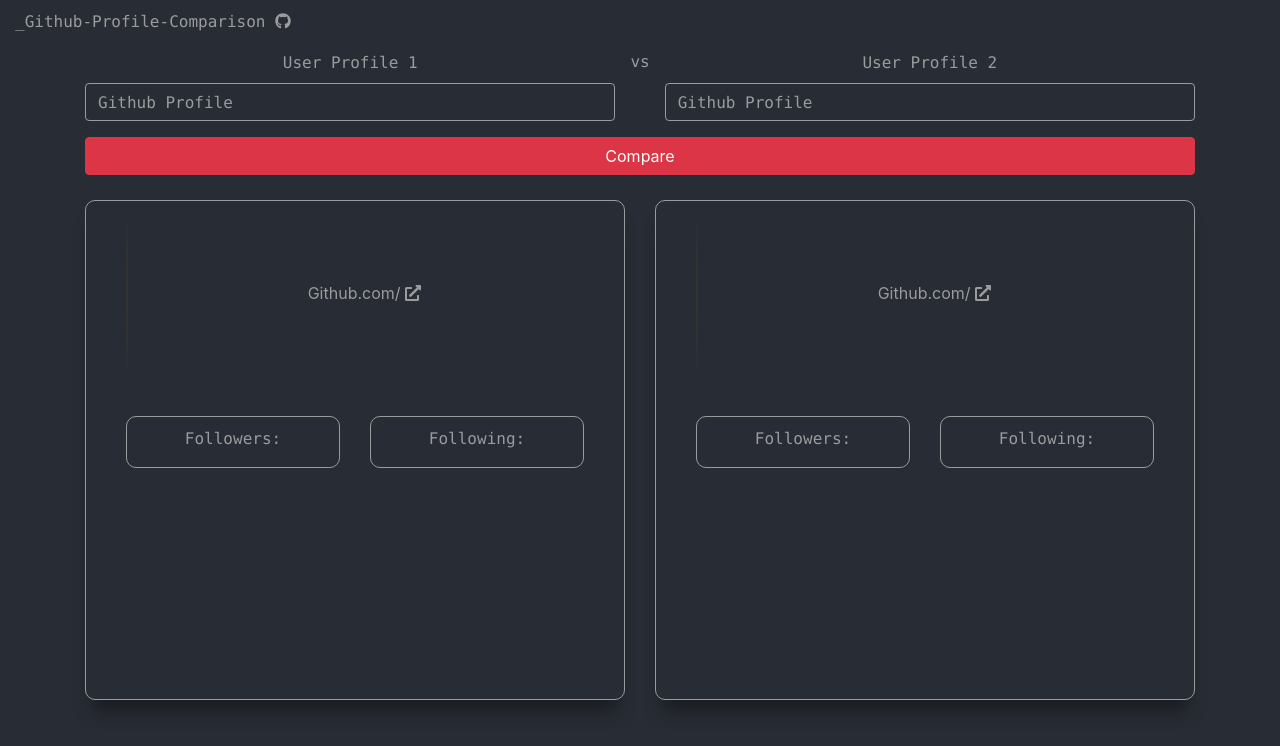
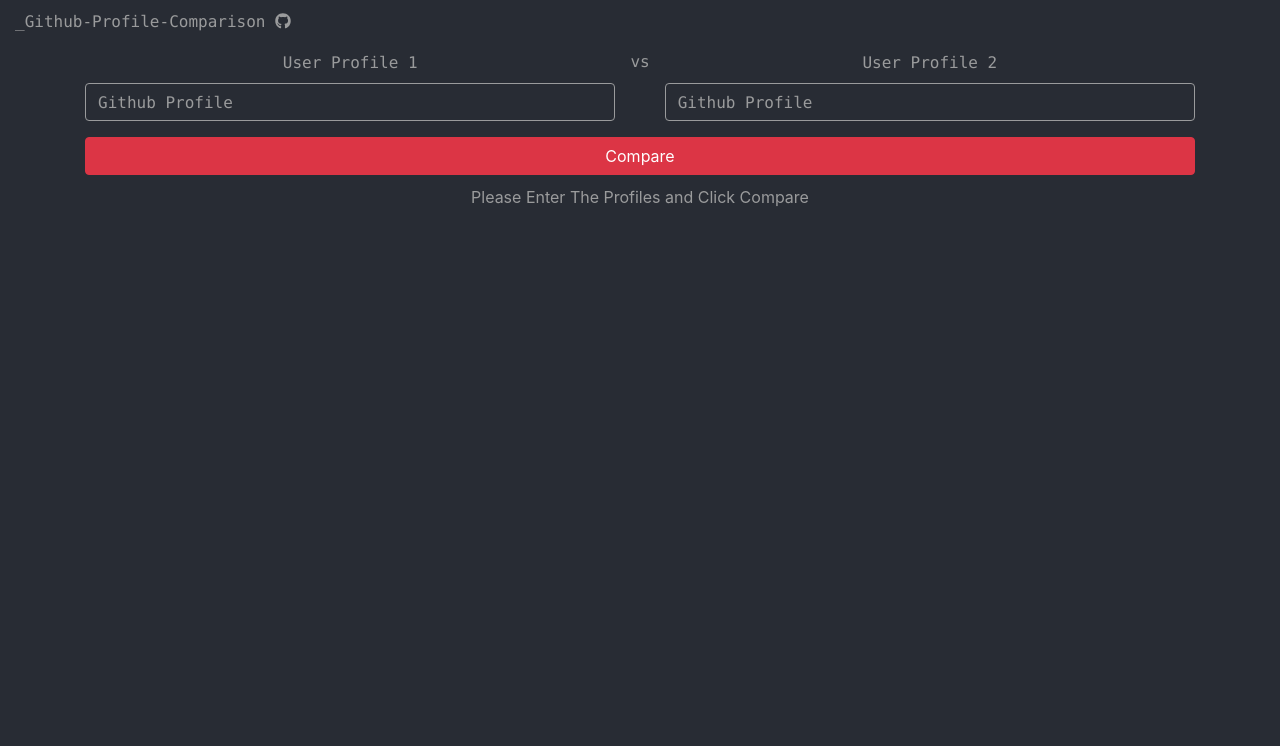
Before and after one commit to JAhimaz/GithubCompare.github.io, a React (Create React App) app: page / in a window 1280 px wide. Shown: the top 746 px of the page. Built offline with nearby package versions, Linux system fonts and the light colour scheme.

Commit message:
request fix

```diff
--- a/src/components/ProfileCompare.js
+++ b/src/components/ProfileCompare.js
@@ -41,7 +41,6 @@
             fetch(`https://api.github.com/users/${secondUserInput}`).then(user2 => user2.json()),
             fetch(`https://api.github.com/users/${secondUserInput}/repos`)
           ]).then((data) => {
-                console.log(data);
                 setUserData(true);
                 if(data[0].message){
                     setErrorUser1(data[0].message);
@@ -86,6 +85,9 @@
               </Button>
             </Form>
             </div>
+            { userData == false ? (<div className="error-text">Please Enter The Profiles and Click Compare</div>
+            ) : (
+            <div>
                 <Row>
                     <Col className="Card">
                     <div className="Github-card">
@@ -170,6 +172,8 @@
                     </Col>
                 </Row>
             </div>
+            )}
+          </div>
       );
 }
 
```
Lines whose indentation alone changed are shown as unchanged.
